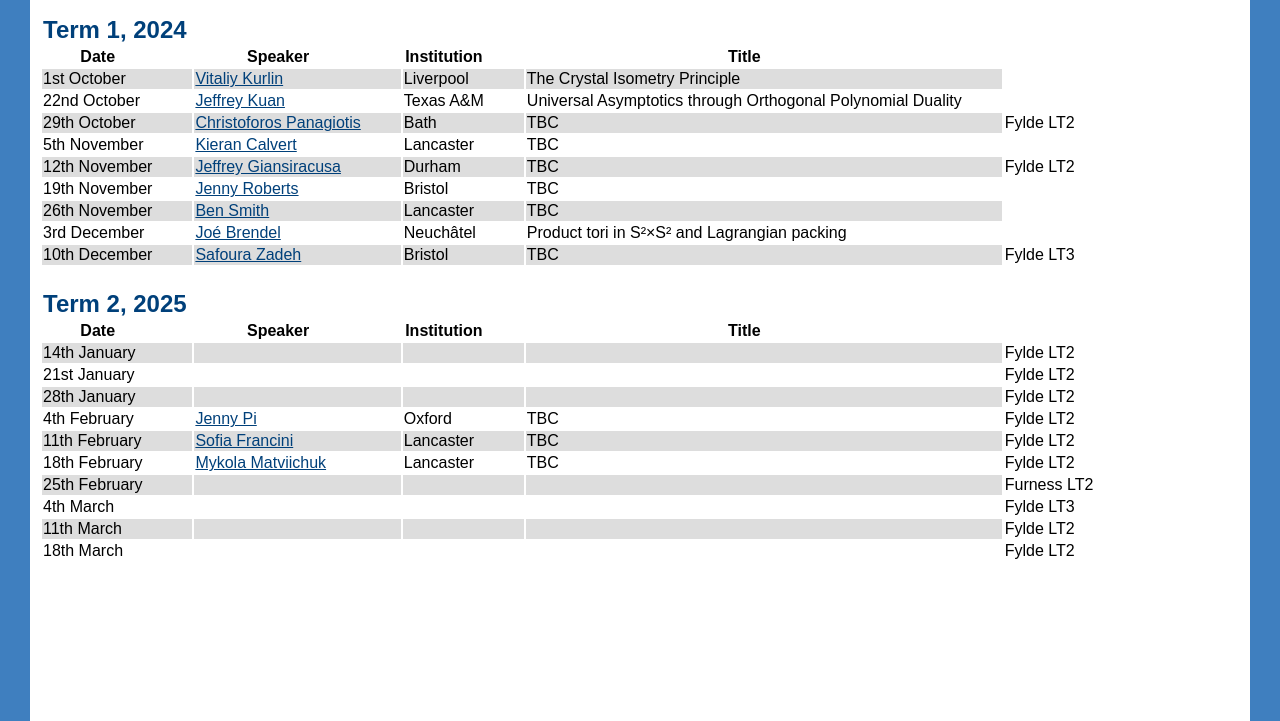
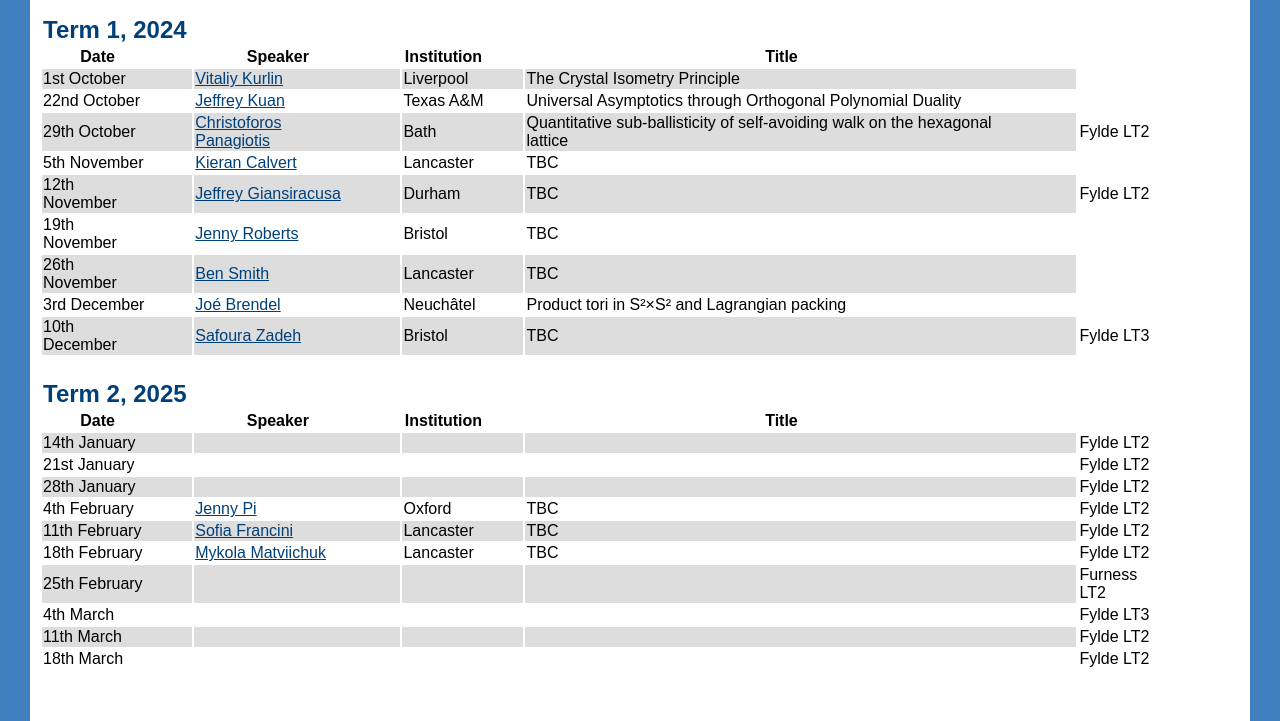
Before and after one commit to j-haslegrave/j-haslegrave.github.io, a plain HTML site: page seminars.html in a window 1280 px wide. Shown: the part 119-840 px from the top of the page. Drawn offline with Linux system fonts and the light colour scheme.

Commit message:
Update seminars.html

```diff
--- a/seminars.html
+++ b/seminars.html
@@ -34,7 +34,7 @@
       <td>29th October</td>
       <td><a href="https://samba.ac.uk/staff/christoforos-panagiotis/">Christoforos Panagiotis</a></td>
       <td>Bath</td>
-      <td>TBC</td>
+      <td>Quantitative sub-ballisticity of self-avoiding walk on the hexagonal lattice</td>
           <td class="except">Fylde LT2</td>
     </tr>
         <tr>
```
